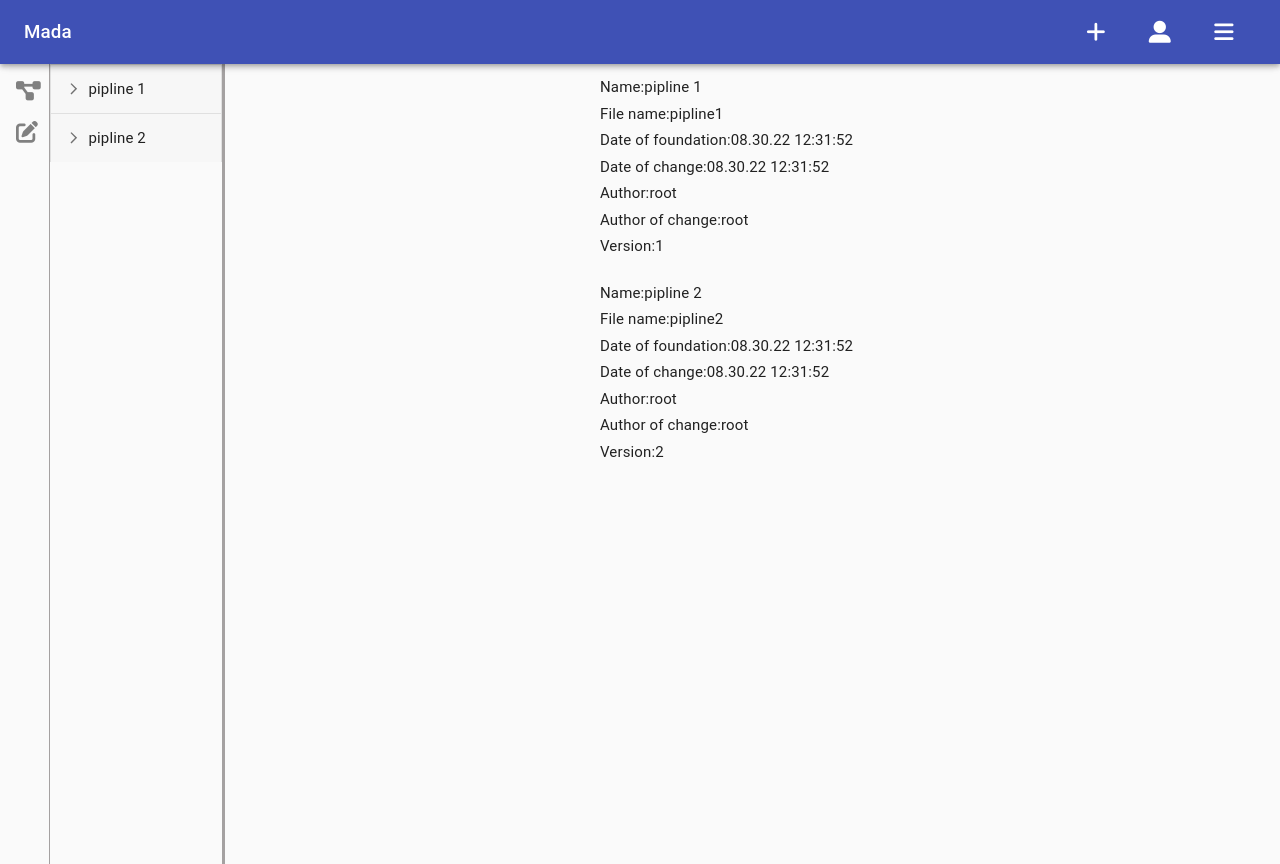
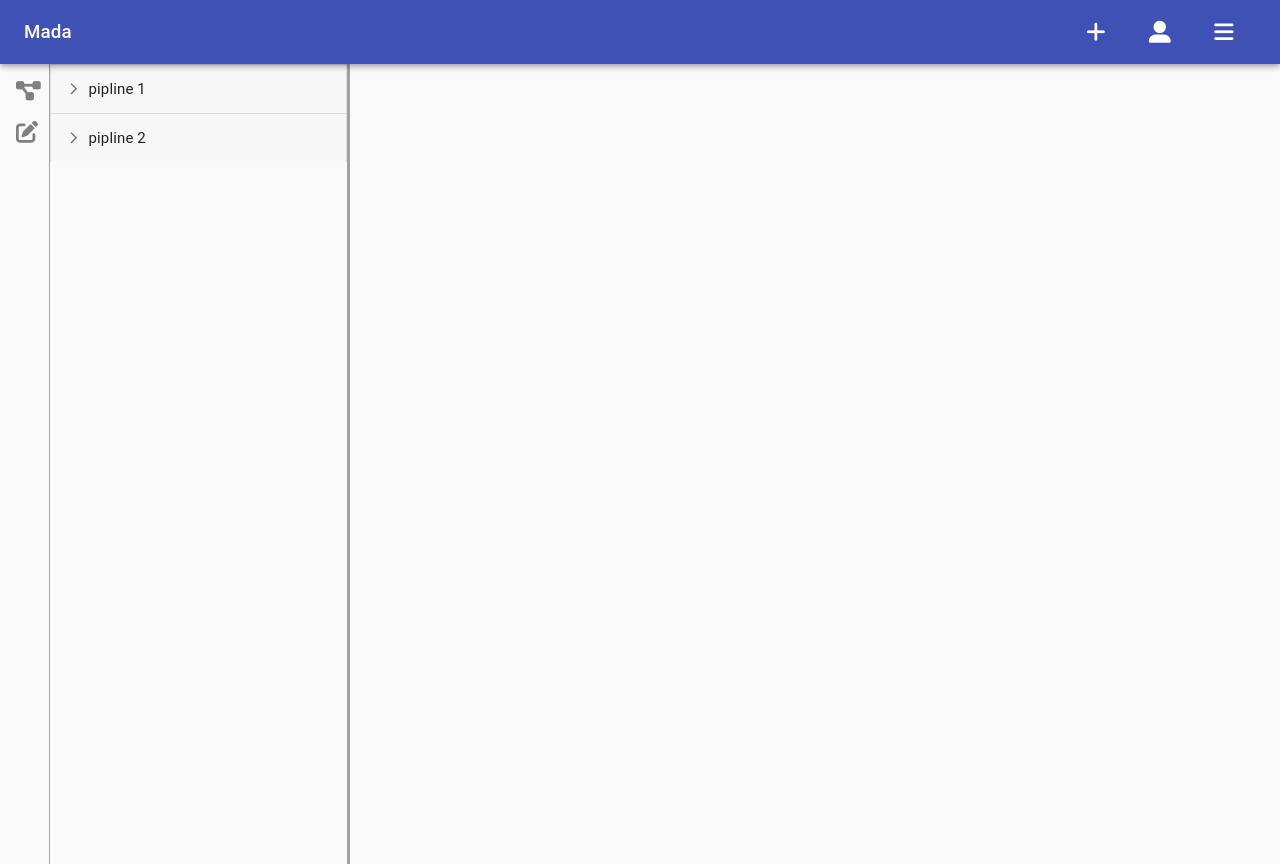
Before and after one commit to ivanatorr/Mada, a React (Create React App) app: page /pipelines in a window 1280 px wide. Built offline with nearby package versions, Linux system fonts and the light colour scheme.

Commit message:
Added open workspace by click on list item

```diff
--- a/src/App.css
+++ b/src/App.css
@@ -65,7 +65,7 @@
   bottom: 0 !important;
   height: 100vh !important;
   overflow: hidden;
-  min-width: 175px;
+  min-width: 300px;
   max-width: 500px;
   border-right: 3px solid rgb(164, 161, 161);
 }
--- a/src/SideBar/PipelineList.js
+++ b/src/SideBar/PipelineList.js
@@ -48,12 +48,15 @@ const AccordionDetails = styled(MuiAccordionDetails)(({ theme }) => ({
 }));
 
 export const PipelineList = () => {
+  const [isShown, setIsShown] = useState(false);
   const [state, setState] = useState({ width: 175 });
   const [expanded, setExpanded] = useState(null);
 
   const handleChange = (panel) => (event, newExpanded) => {
     setExpanded(newExpanded ? panel : false);
+    setIsShown(current => !current);
   };
+
 
   return (
     <>
@@ -73,6 +76,7 @@ export const PipelineList = () => {
                 key={task._id}
                 expanded={expanded === task.displayName}
                 onChange={handleChange(task.displayName)}
+
               >
                 <AccordionSummary>
                   <Typography>{task.name}</Typography>
@@ -83,7 +87,7 @@ export const PipelineList = () => {
                       <ListItemText>Name:{task.name}</ListItemText>
                       <ListItemText>File name:{task.displayName}</ListItemText>
                       <ListItemText>
-                        Date of foundation:
+                        Date of creating:
                         {moment(task.created).format("MM.DD.YY hh:mm:ss")}
                       </ListItemText>
                       <ListItemText>
@@ -102,7 +106,8 @@ export const PipelineList = () => {
             );
           })}
       </Resizable>
-      <WorkSpacePipelines />
+      {isShown && <WorkSpacePipelines onClick={handleChange(Pipelines.data.displayName)}/>}
+
     </>
   );
 };
--- a/src/SideBar/TasksList.js
+++ b/src/SideBar/TasksList.js
@@ -85,7 +85,7 @@ export const TasksList = () => {
                           File name:{task.displayName}
                         </ListItemText>
                         <ListItemText>
-                          Date of foundation:
+                          Date of creating:
                           {moment(task.created).format("MM.DD.YY hh:mm:ss")}
                         </ListItemText>
                         <ListItemText>
@@ -104,17 +104,6 @@ export const TasksList = () => {
               </>
             );
           })}
-        {/* <Accordion
-        expanded={expanded === "task2"}
-        onChange={handleChange("task2")}
-      >
-        <AccordionSummary>
-          <Typography>task 2</Typography>
-        </AccordionSummary>
-        <AccordionDetails>
-          <Typography>task 2</Typography>
-        </AccordionDetails>
-      </Accordion> */}
       </Resizable>
     </>
   );
--- a/src/SideBar/WorkSpacePipelines.js
+++ b/src/SideBar/WorkSpacePipelines.js
@@ -4,14 +4,14 @@ import ListItemText from "@mui/material/ListItemText";
 import moment from "moment";
 import Pipelines from "../resources/pipeline-data.json";
 
-export const WorkSpacePipelines = () => {
+export const WorkSpacePipelines = (onClick) => {
   return (
     <div className="workSpacePosition">
       {Pipelines &&
         Pipelines.data.map((pipeline) => {
           return (
             <>
-              <List className="cardList">
+              <List className="cardList" onClick={onClick}>
                 <ListItemText>Name:{pipeline.name}</ListItemText>
                 <ListItemText>File name:{pipeline.displayName}</ListItemText>
                 <ListItemText>
```
Also changed, not shown: 1 other file (tests, documents, lock files or other folders).
